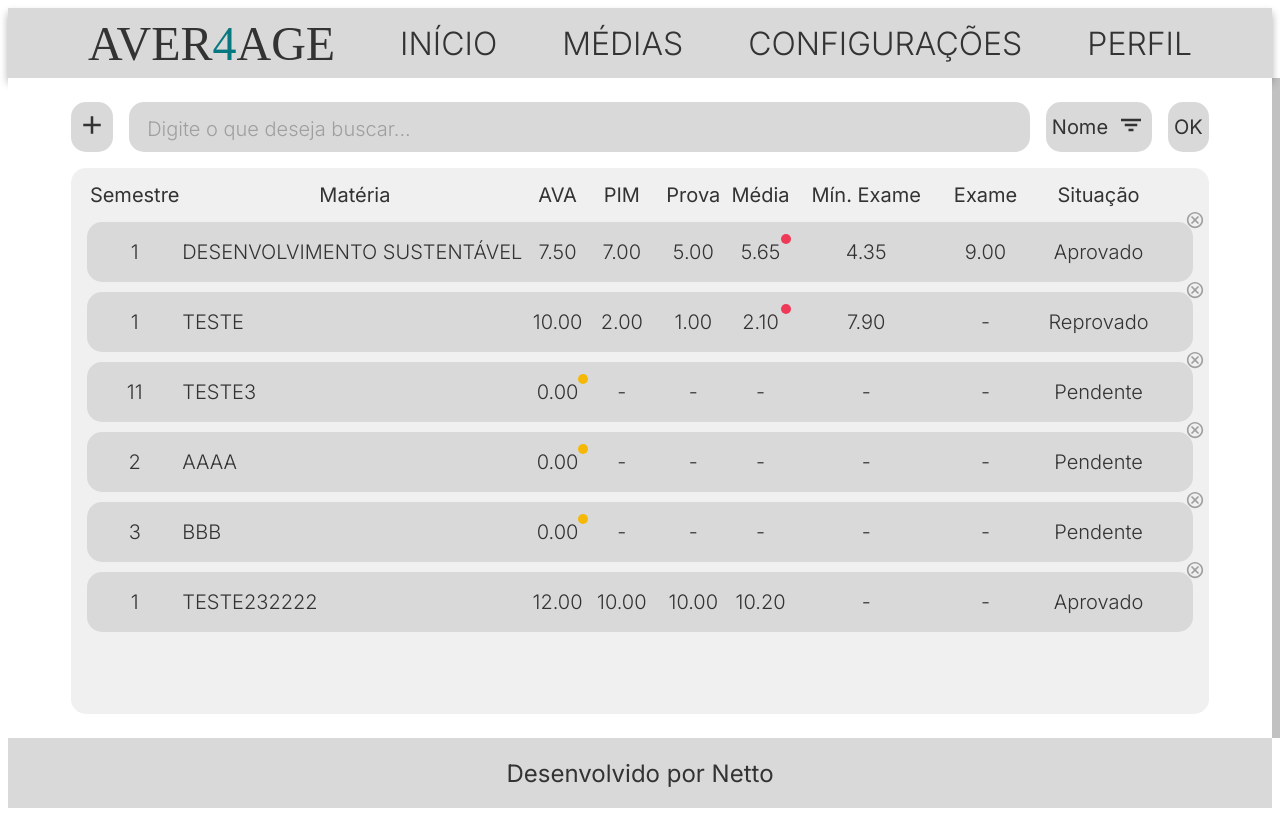
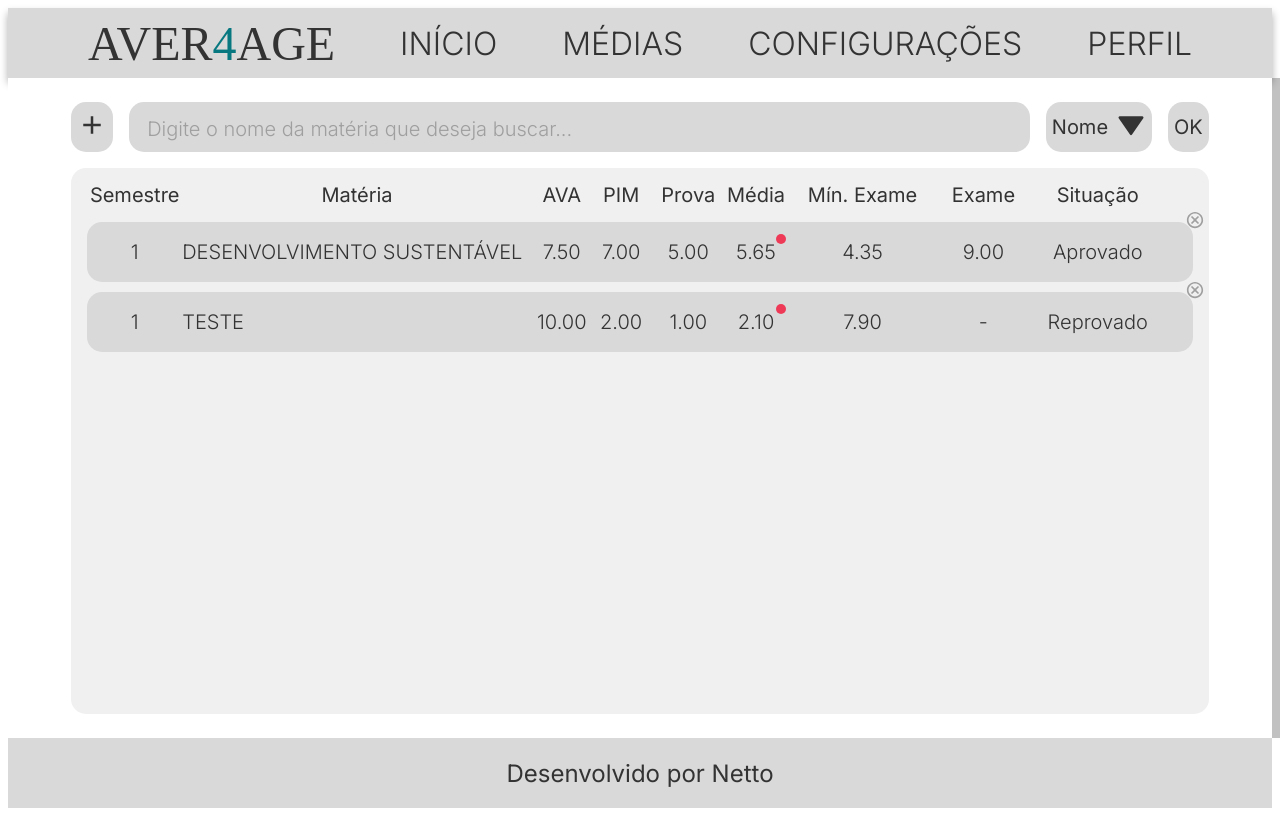
Before and after one commit to netto0/aver4age, a React (Vite) app: page / in a window 1280 px wide. Built offline with nearby package versions, Linux system fonts and the light colour scheme; data requests are answered from the project's data file; some icons are missing; a web font is replaced by a local one.

Commit message:
searchBar function

```diff
--- a/backend/db.json
+++ b/backend/db.json
@@ -23,54 +23,6 @@
       "exam": "1",
       "summerSchoolGrade": "",
       "id": 5
-    },
-    {
-      "name": "TESTE3",
-      "semester": "11",
-      "ava1": "",
-      "ava2": "",
-      "ava3": "",
-      "ava4": "",
-      "pim": "",
-      "exam": "",
-      "summerSchoolGrade": "",
-      "id": 6
-    },
-    {
-      "name": "AAAA",
-      "semester": "2",
-      "ava1": "",
-      "ava2": "",
-      "ava3": "",
-      "ava4": "",
-      "pim": "",
-      "exam": "",
-      "summerSchoolGrade": "",
-      "id": 7
-    },
-    {
-      "name": "BBB",
-      "semester": "3",
-      "ava1": "",
-      "ava2": "",
-      "ava3": "",
-      "ava4": "",
-      "pim": "",
-      "exam": "",
-      "summerSchoolGrade": "",
-      "id": 8
-    },
-    {
-      "name": "TESTE232222",
-      "semester": "1",
-      "ava1": "5",
-      "ava2": "0",
-      "ava3": "2",
-      "ava4": "5",
-      "pim": "10",
-      "exam": "10",
-      "summerSchoolGrade": "",
-      "id": 9
     }
   ]
 }
--- a/src/components/pages/Averages/ListBox.jsx
+++ b/src/components/pages/Averages/ListBox.jsx
@@ -7,7 +7,7 @@ import DeleteSubjectBox from "../SubjectBoxes/DeleteSubjectBox";
 import AddOrEditSubjectBox from "../SubjectBoxes/AddOrEditSubjectBox";
 
 export default function ListBox() {
-  const { formData, setFormData, getData, setModalActive, subjects } =
+  const { formData, setFormData, getData, setModalActive, subjects, searchBarValue } =
     React.useContext(GlobalSettingsContext);
 
   function getAverage(ava, pim, exam) {
@@ -67,7 +67,6 @@ export default function ListBox() {
     getData();
   }, []);
 
-  const {} = React.useContext(GlobalSettingsContext);
   return (
     <div className={styles.listboxContainer}>
       <table>
@@ -89,6 +88,7 @@ export default function ListBox() {
             const { ava1, ava2, ava3, ava4, id } = subject;
             const avaSum = getSum([ava1, ava2, ava3, ava4]);
             const average = getAverage(avaSum, subject.pim, subject.exam);
+            if(searchBarValue == "" || subject.name.includes(searchBarValue)){
               return (
                 <tr
                   key={id}
@@ -139,6 +139,8 @@ export default function ListBox() {
                   </td>
                 </tr>
               );
+
+            }
           })}
         </tbody>
       </table>
--- a/src/components/pages/Averages/ListMenu.jsx
+++ b/src/components/pages/Averages/ListMenu.jsx
@@ -1,22 +1,61 @@
-import Button from '../../elements/Button'
-import Input from '../../elements/Input'
-import styles from './ListMenu.module.css'
-import { BiFilter, BiPlus } from 'react-icons/bi'
-import { PiMagnifyingGlassBold } from 'react-icons/pi'
-import React from 'react'
-import { GlobalSettingsContext } from '../../../providers/globalSettings'
-import AddOrEditSubjectBox from '../SubjectBoxes/AddOrEditSubjectBox'
+import Button from "../../elements/Button";
+import Input from "../../elements/Input";
+import styles from "./ListMenu.module.css";
+import { BiSolidDownArrow, BiSolidUpArrow, BiPlus } from "react-icons/bi";
+import { PiMagnifyingGlassBold } from "react-icons/pi";
+import React, { useState } from "react";
+import { GlobalSettingsContext } from "../../../providers/globalSettings";
+import AddOrEditSubjectBox from "../SubjectBoxes/AddOrEditSubjectBox";
 
 export default function ListMenu() {
+  const { setModalActive, searchBarValue,
+setSearchBarValue } = React.useContext(GlobalSettingsContext);
+  const filterItem = ["Nome", "Média", "Situação"];
+  const [currentIdx, setCurrentIdx] = useState(0);
+  const [decrescentFilter, setDecrescentFilter] = useState(true);
 
-    const {setModalActive} = React.useContext(GlobalSettingsContext)
+  const changeIdx = () => {
+    if (currentIdx == filterItem.length - 1) {
+      setCurrentIdx(0);
+    } else {
+      setCurrentIdx(currentIdx + 1);
+    }
+  };
 
-    return (
-        <div className={styles.listMenuContainer}>
-            <Button label={<BiPlus />} onClick={() => setModalActive(<AddOrEditSubjectBox windowType="add" />)}/>
-            <Input placeholder={"Digite o que deseja buscar..."} icon={<PiMagnifyingGlassBold />} align='left'/>
-            <Button label="Nome" icon={<BiFilter />} />
-            <Button label="OK" />
-        </div>
-    )
+  const searchBarHandleChange = (e) => {
+    setSearchBarValue(e.target.value.toUpperCase())
+  }
+
+  return (
+    <div className={styles.listMenuContainer}>
+      {searchBarValue}
+      <Button
+        label={<BiPlus />}
+        onClick={() => setModalActive(<AddOrEditSubjectBox windowType="add" />)}
+      />
+      <Input
+        placeholder={"Digite o nome da matéria que deseja buscar..."}
+        value= {searchBarValue}
+        icon={<PiMagnifyingGlassBold />}
+        align="left"
+        onChange={(e) => searchBarHandleChange(e)}
+      />
+      <Button
+        label={filterItem[currentIdx]}
+        icon={
+          decrescentFilter ? (
+            <BiSolidDownArrow
+              onClick={() => setDecrescentFilter(!decrescentFilter)}
+            />
+          ) : (
+            <BiSolidUpArrow
+              onClick={() => setDecrescentFilter(!decrescentFilter)}
+            />
+          )
+        }
+        onClick={changeIdx}
+      />
+      <Button label="OK" />
+    </div>
+  );
 }
--- a/src/providers/globalSettings.jsx
+++ b/src/providers/globalSettings.jsx
@@ -1,11 +1,11 @@
 import React, { useState, useCallback } from "react";
 import { getSubjects } from "../api/Subjects";
 
-export const GlobalSettingsContext = React.createContext({})
+export const GlobalSettingsContext = React.createContext({});
 
 export const GlobalSettingsProvider = (props) => {
   const [subjects, setSubjects] = useState([]);
-    const [modalActive, setModalActive] = useState(null)
+  const [modalActive, setModalActive] = useState(null);
   const [formData, setFormData] = useState({
     name: "",
     semester: "",
@@ -17,6 +17,7 @@ export const GlobalSettingsProvider = (props) => {
     exam: "",
     summerSchoolGrade: "",
   });
+  const [searchBarValue, setSearchBarValue] = useState("");
 
   const getData = useCallback(async () => {
     const response = await getSubjects();
@@ -24,8 +25,19 @@ export const GlobalSettingsProvider = (props) => {
   }, []);
 
   return (
-        <GlobalSettingsContext.Provider value={{modalActive, setModalActive, formData, setFormData, subjects, getData}}>
+    <GlobalSettingsContext.Provider
+      value={{
+        modalActive,
+        setModalActive,
+        formData,
+        setFormData,
+        subjects,
+        getData,
+        searchBarValue,
+        setSearchBarValue
+      }}
+    >
       {props.children}
     </GlobalSettingsContext.Provider>
-    )
-}
+  );
+};
```
Lines whose indentation alone changed are shown as unchanged.
